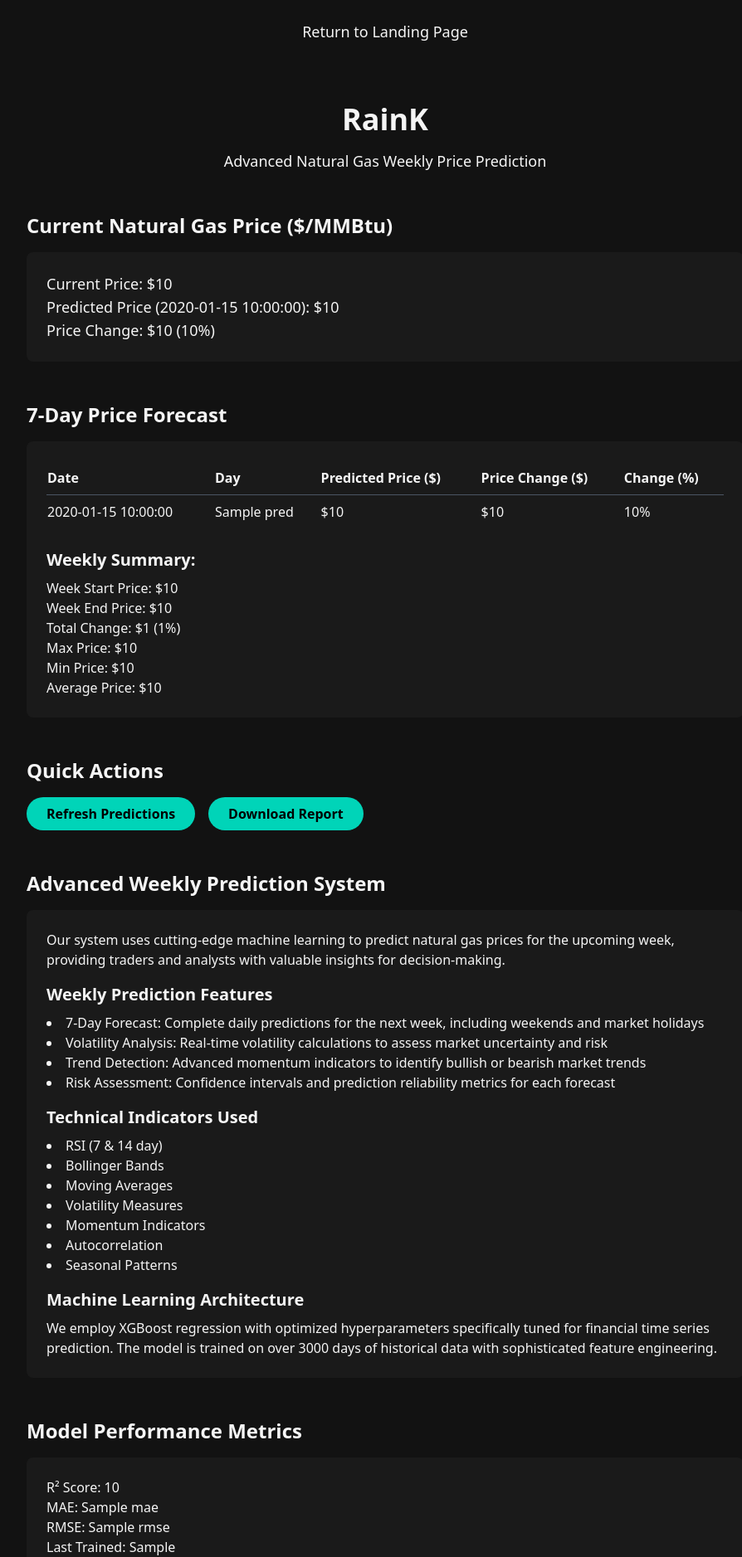
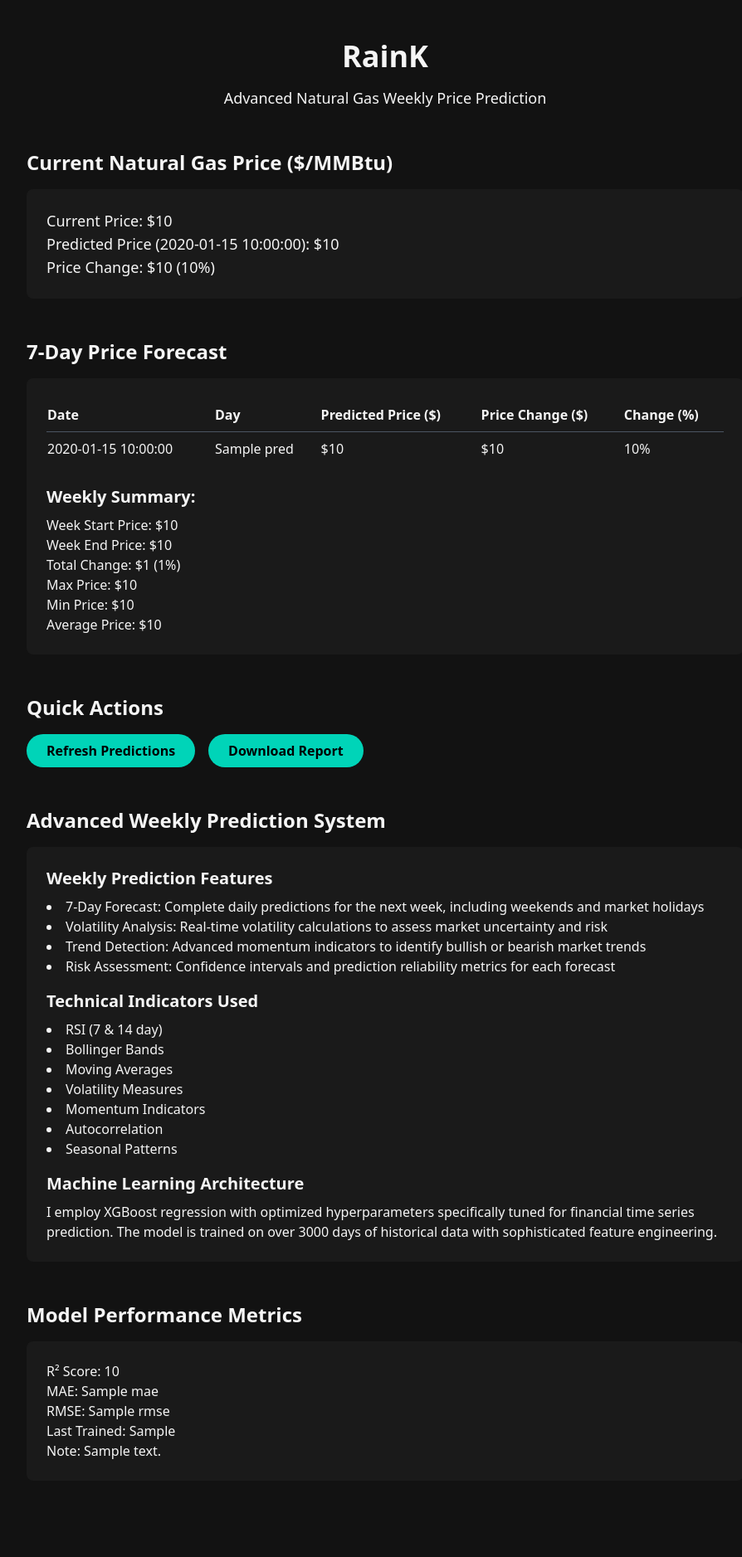
Before and after one commit to PiotrKley259/RainK, a Flask app: template templates/model1.html in a window 1280 px wide. Shown: the top 1877 px of the page at 83% size, without its empty margins (176-1070 px from the left). After the commit the page ends 1759 px from the top, so only its background shows below. Run offline with Flask 3, Linux system fonts and the light colour scheme; the template is opened without the code that fills it: most values are stand-ins (such as "Sample title", 1, 10 or a date in 2020); some libraries are stand-ins or nearby versions.

Commit message:
Add files via upload

```diff
--- a/templates/model1.html
+++ b/templates/model1.html
@@ -7,12 +7,6 @@
     <script src="https://cdn.tailwindcss.com"></script>
 </head>
 <body class="bg-[#121212] text-[#f5f5f5] min-h-screen flex flex-col items-center">
-    <!-- Navigation -->
-    <nav class="w-full max-w-4xl py-6">
-        <ul class="flex justify-center space-x-6">
-            <li><a href="landing.html" class="text-lg hover:text-[#00D4B8]">Return to Landing Page</a></li>
-        </ul>
-    </nav>
 
     <!-- Header Section -->
     <section class="text-center py-12">
@@ -92,7 +86,6 @@
     <section class="max-w-4xl w-full px-4 mb-12">
         <h2 class="text-2xl font-semibold mb-4">Advanced Weekly Prediction System</h2>
         <div class="bg-[#1a1a1a] p-6 rounded-lg">
-            <p class="mb-4">Our system uses cutting-edge machine learning to predict natural gas prices for the upcoming week, providing traders and analysts with valuable insights for decision-making.</p>
             <h3 class="text-xl font-semibold mb-2">Weekly Prediction Features</h3>
             <ul class="list-disc list-inside mb-4">
                 <li>7-Day Forecast: Complete daily predictions for the next week, including weekends and market holidays</li>
@@ -111,7 +104,7 @@
                 <li>Seasonal Patterns</li>
             </ul>
             <h3 class="text-xl font-semibold mb-2">Machine Learning Architecture</h3>
-            <p>We employ XGBoost regression with optimized hyperparameters specifically tuned for financial time series prediction. The model is trained on over 3000 days of historical data with sophisticated feature engineering.</p>
+            <p>I employ XGBoost regression with optimized hyperparameters specifically tuned for financial time series prediction. The model is trained on over 3000 days of historical data with sophisticated feature engineering.</p>
         </div>
     </section>
 
```
